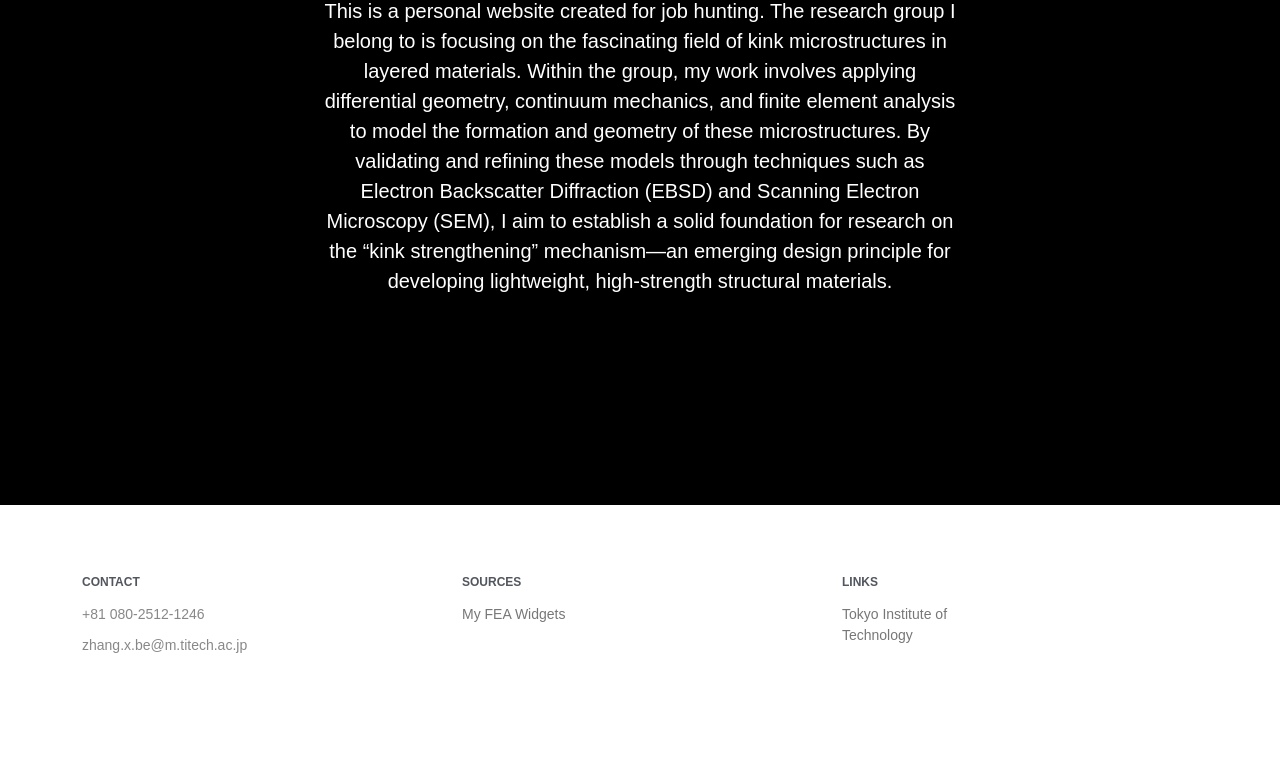
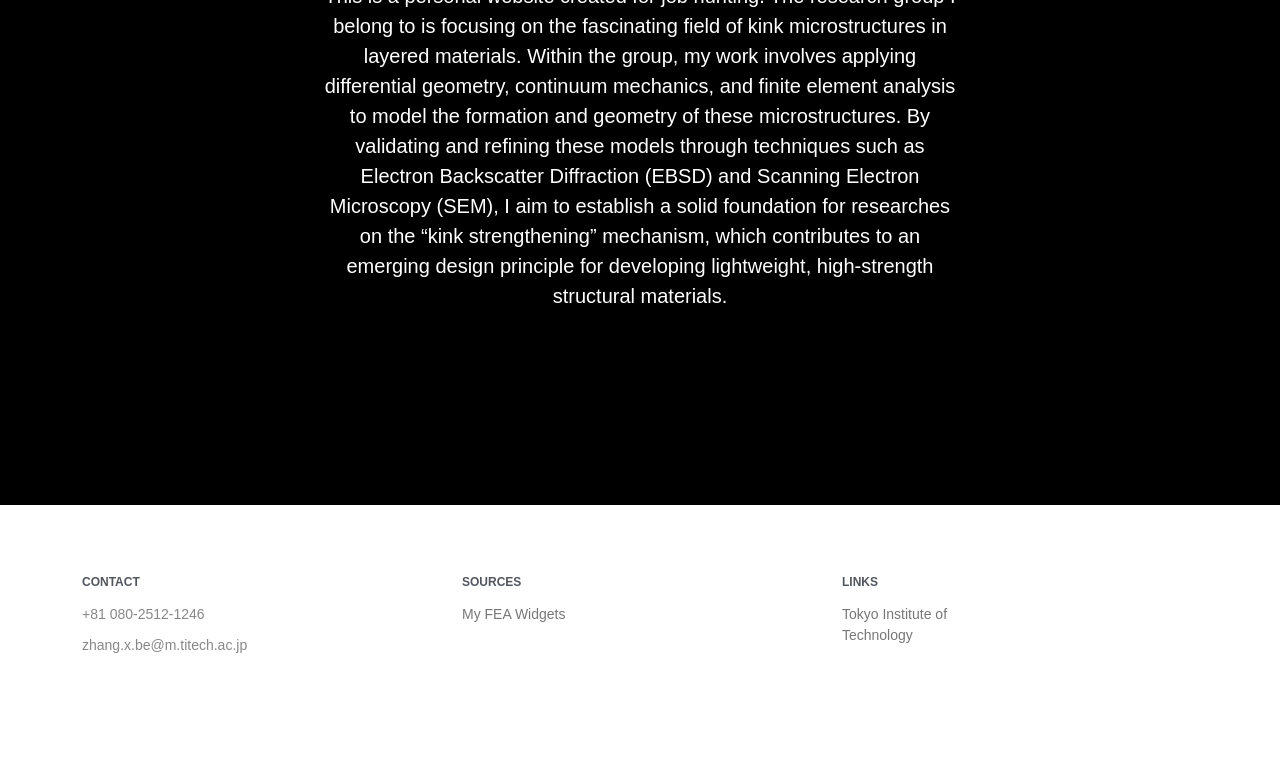
Before and after one commit to XueyuZhang2077/xueyuzhang2077.github.io, a plain HTML site: page about.html in a window 1280 px wide. Shown: the part 295-1061 px from the top of the page. Drawn offline with nearby package versions, Linux system fonts and the light colour scheme; some packages are replaced by stand-ins of ours; a web font is replaced by a local one.

Commit message:
Update about.html

```diff
--- a/about.html
+++ b/about.html
@@ -65,7 +65,7 @@
 <div class="row align-items-center v-h-full">
 <div class="col-lg-7 col-xxl-6 mx-auto text-center">
 <h1 class="heading-2 text-white mb-3" data-aos="fade-up">About</h1>
-<p data-aos="fade-up" data-aos-delay="200" class="text-white lead mb-4">This is a personal website created for job hunting. The research group I belong to is focusing on the fascinating field of kink microstructures in layered materials. Within the group, my work involves applying differential geometry, continuum mechanics, and finite element analysis to model the formation and geometry of these microstructures. By validating and refining these models through techniques such as Electron Backscatter Diffraction (EBSD) and Scanning Electron Microscopy (SEM), I aim to establish a solid foundation for research on the “kink strengthening” mechanism—an emerging design principle for developing lightweight, high-strength structural materials.
+<p data-aos="fade-up" data-aos-delay="200" class="text-white lead mb-4">This is a personal website created for job hunting. The research group I belong to is focusing on the fascinating field of kink microstructures in layered materials. Within the group, my work involves applying differential geometry, continuum mechanics, and finite element analysis to model the formation and geometry of these microstructures. By validating and refining these models through techniques such as Electron Backscatter Diffraction (EBSD) and Scanning Electron Microscopy (SEM), I aim to establish a solid foundation for researches on the “kink strengthening” mechanism, which contributes to an emerging design principle for developing lightweight, high-strength structural materials.
 </p>
 
 </div>
```
